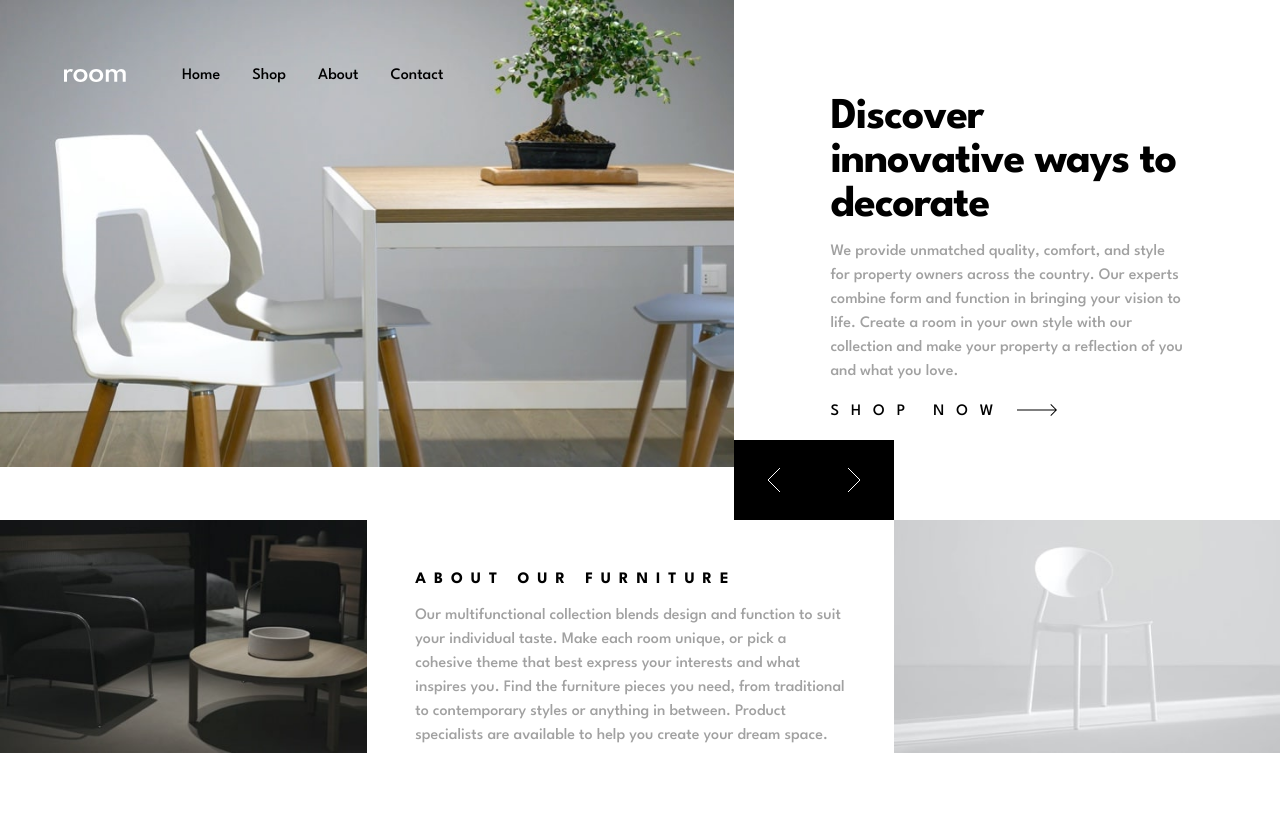
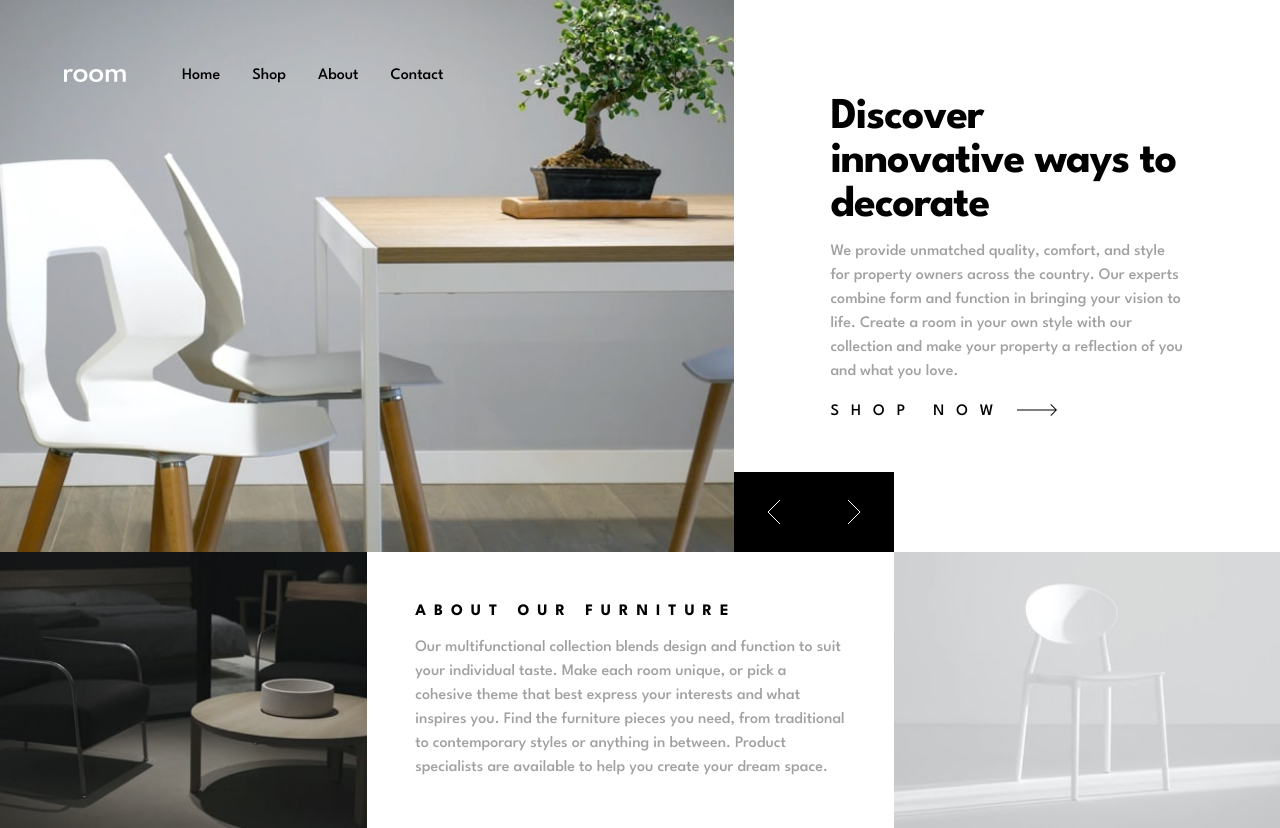
Before and after one commit to c0dehamster/room-homepage, a React (Vite) app: page / in a window 1280 px wide. Before the commit the page ends 800 px from the top, so only its background shows below. Built offline with nearby package versions, Linux system fonts and the light colour scheme.

Commit message:
Fix image resizing on desktop

```diff
--- a/src/App.tsx
+++ b/src/App.tsx
@@ -10,25 +10,29 @@ import { ControlButtons } from "./components/ControlButtons"
 
 const App = () => {
 	return (
-		<div className="font-league-spartan grid grid-cols-1 tablet:grid-cols-2 desktop:grid-cols-layout-desktop">
+		<div className="font-league-spartan grid grid-cols-1 tablet:grid-cols-layout-tablet desktop:grid-cols-layout-desktop desktop:grid-rows-layout-desktop">
 			<Header></Header>
 			<Slider></Slider>
 			<ControlButtons></ControlButtons>
 			<Hero></Hero>
 
+			<div className="grid place-items-center overflow-hidden">
 				<img
 					src="./images/image-about-dark.jpg"
 					alt=""
-				className="max-w-full"
+					className="w-full desktop:h-full object-cover"
 				/>
+			</div>
 
 			<About></About>
 
+			<div className="grid place-items-center overflow-hidden tablet:max-desktop:col-start-2 tablet:max-desktop:row-start-3">
 				<img
 					src="./images/image-about-light.jpg"
 					alt=""
-				className="max-w-full tablet:max-desktop:col-start-2 tablet:max-desktop:row-start-4"
+					className="w-full desktop:h-full object-cover"
 				/>
+			</div>
 		</div>
 	)
 }
--- a/src/components/ControlButtons.tsx
+++ b/src/components/ControlButtons.tsx
@@ -4,11 +4,11 @@ import iconAngleRight from "../assets/images/icon-angle-right.svg"
 export const ControlButtons = () => {
 	return (
 		<div className="control-buttons | col-start-1 col-end-2 row-start-1 row-end-2 tablet:col-start-2 tablet:col-end-3  desktop:col-start-3 desktop:col-end-4 justify-self-end desktop:justify-self-start self-end grid grid-cols-2">
-			<button className="h-14 w-14 tablet:h-20 tablet:w-20 grid place-items-center bg-black hover:bg-very-dark-grey">
+			<button className="h-14 w-14 desktop:h-20 desktop:w-20 grid place-items-center bg-black hover:bg-very-dark-grey">
 				<img src={iconAngleLeft} alt="previous slide" />
 			</button>
 
-			<button className="h-14 w-14 tablet:h-20 tablet:w-20 grid place-items-center bg-black hover:bg-very-dark-grey">
+			<button className="h-14 w-14 desktop:h-20 desktop:w-20 grid place-items-center bg-black hover:bg-very-dark-grey">
 				<img src={iconAngleRight} alt="next slide" />
 			</button>
 		</div>
--- a/src/components/Slider.tsx
+++ b/src/components/Slider.tsx
@@ -1,9 +1,9 @@
 export const Slider = () => {
 	return (
 		// Placeholder until the proper carousel is implemented
-		<div className="col-start-1 col-end-2 row-start-1 row-end-2 tablet:col-end-3">
-			<ul className="slider">
-				<li className="slide">
+		<div className="slider-wrapper | col-start-1 col-end-2 row-start-1 row-end-2 tablet:col-end-3 overflow-hidden">
+			<ul className="slider | w-full h-full">
+				<li className="slide |  w-full h-full">
 					<picture>
 						<source
 							media="(min-width: 30rem)"
@@ -16,7 +16,7 @@ export const Slider = () => {
 						<img
 							src="./images/desktop-image-hero-1.jpg"
 							alt=""
-							className="slide__image | w-full"
+							className="slide__image | w-full desktop:h-full object-cover"
 						/>
 					</picture>
 				</li>
--- a/tailwind.config.js
+++ b/tailwind.config.js
@@ -7,10 +7,11 @@ export default {
   theme: {
     extend: {
       gridTemplateColumns: {
+        "layout-tablet": "1fr 1.047fr",
         "layout-desktop": "1fr 1fr auto 1.05fr"
       },
       gridTemplateRows: {
-        "layout-desktop": "1fr 1fr 1fr"
+        "layout-desktop": "2fr 1fr"
       }
     },
     fontFamily: {
```
Lines whose indentation alone changed are shown as unchanged.
